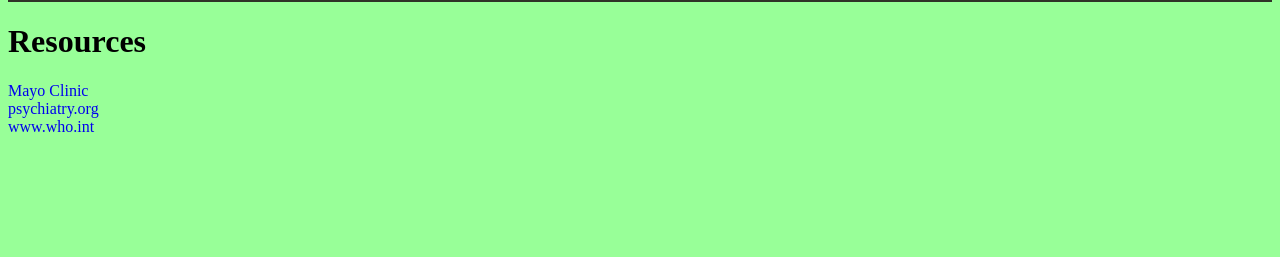
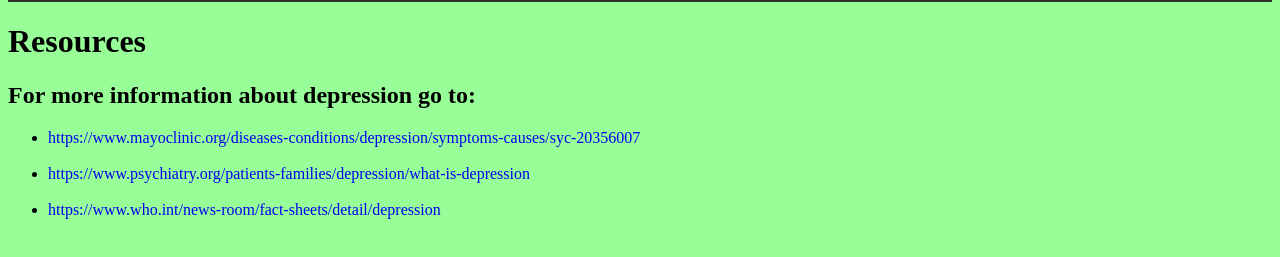
Before and after one commit to HassanASC21/Demo_Day_Project, a plain HTML site: page resources.html in a window 1280 px wide. Shown: the part 63-320 px from the top of the page. Drawn offline with Linux system fonts and the light colour scheme.

Commit message:
Add files via upload

```diff
--- a/resources.html
+++ b/resources.html
@@ -46,12 +46,14 @@
     </div>
 
     <h1>Resources</h1>
-    <a href="https://www.mayoclinic.org/diseases-conditions/depression/symptoms-causes/syc-20356007
-    ">Mayo Clinic</a>
-    <br>
-    <a href="https://www.psychiatry.org/patients-families/depression/what-is-depression">psychiatry.org</a>
-    <br>
-    <a href="https://www.who.int/news-room/fact-sheets/detail/depression">www.who.int</a>
-
+    <h2>For more information about depression go to: </h2>
+    <ul>
+       <li> <a href="https://www.mayoclinic.org/diseases-conditions/depression/symptoms-causes/syc-20356007
+        " target="blank">https://www.mayoclinic.org/diseases-conditions/depression/symptoms-causes/syc-20356007</a> </li>
+        <br>
+        <li> <a href="https://www.psychiatry.org/patients-families/depression/what-is-depression" target="blank">https://www.psychiatry.org/patients-families/depression/what-is-depression</a> </li>
+        <br>
+        <li> <a href="https://www.who.int/news-room/fact-sheets/detail/depression" target="blank">https://www.who.int/news-room/fact-sheets/detail/depression</a> </li>
+    </ul>
 </body>
 </html>
```
Also changed, not shown: depression.html (+1 -1 lines).
